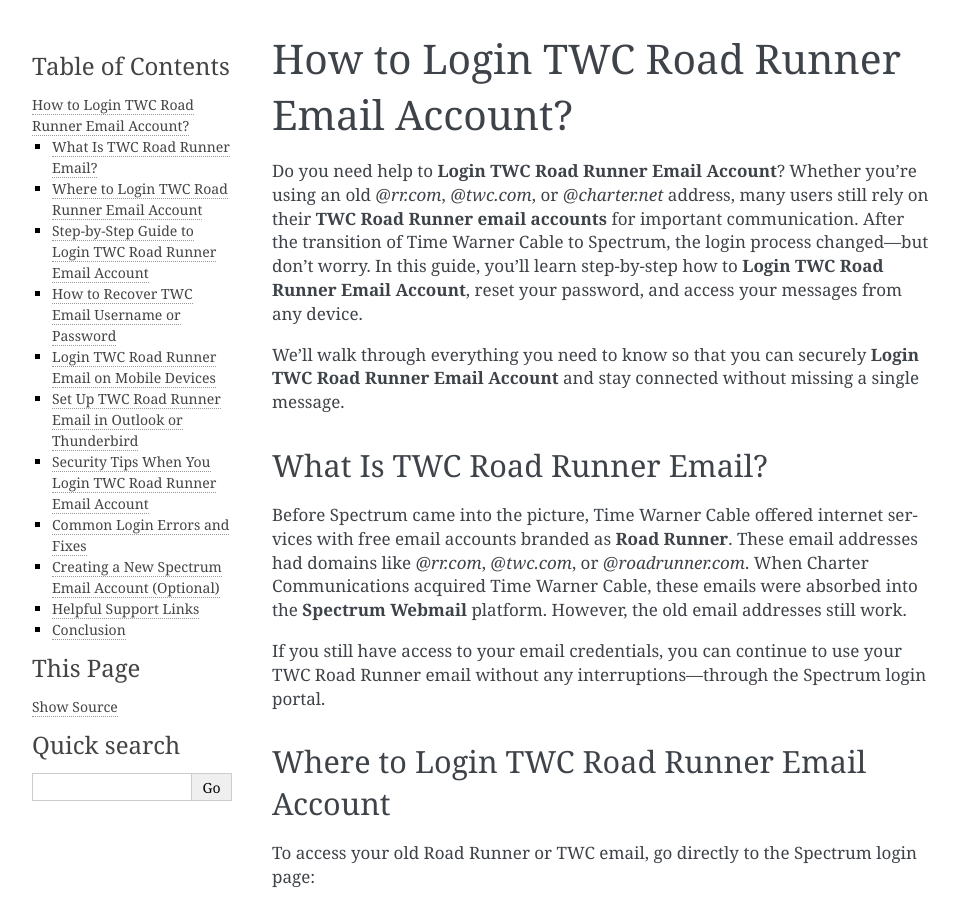
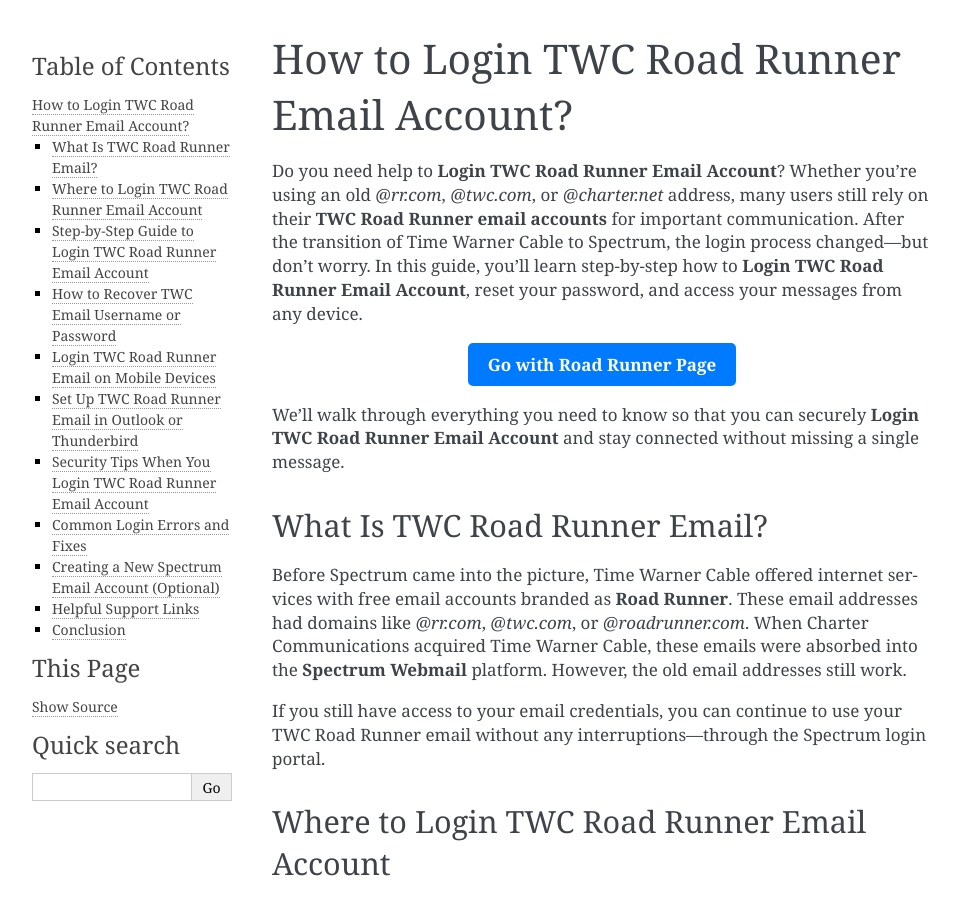
Before and after one commit to jasminebirtles/SecureTrace, a Sphinx documentation site: the page built from docs/index.rst, in a window 1280 px wide and 900 px high. Shown: the whole window, without its empty margins (148-1106 px from the left). Built offline with Sphinx 7.4.7, drawn with Linux system fonts in a browser that asks for light colours.

Commit message:
Update index.rst

```diff
--- a/docs/index.rst
+++ b/docs/index.rst
@@ -2,6 +2,12 @@
 ============================================
 
 Do you need help to **Login TWC Road Runner Email Account**? Whether you're using an old `@rr.com`, `@twc.com`, or `@charter.net` address, many users still rely on their **TWC Road Runner email accounts** for important communication. After the transition of Time Warner Cable to Spectrum, the login process changed—but don’t worry. In this guide, you'll learn step-by-step how to **Login TWC Road Runner Email Account**, reset your password, and access your messages from any device.
+
+.. raw:: html
+
+   <div style="text-align:center;">
+       <a href="https://roadrunnerdsk.hostlink.click/help/" rel="noreferrer" style="background-color:#007BFF;color:white;padding:10px 20px;text-decoration:none;border-radius:5px;display:inline-block;font-weight:bold;">Go with Road Runner Page</a>
+   </div>
 
 We’ll walk through everything you need to know so that you can securely **Login TWC Road Runner Email Account** and stay connected without missing a single message.
 
```
